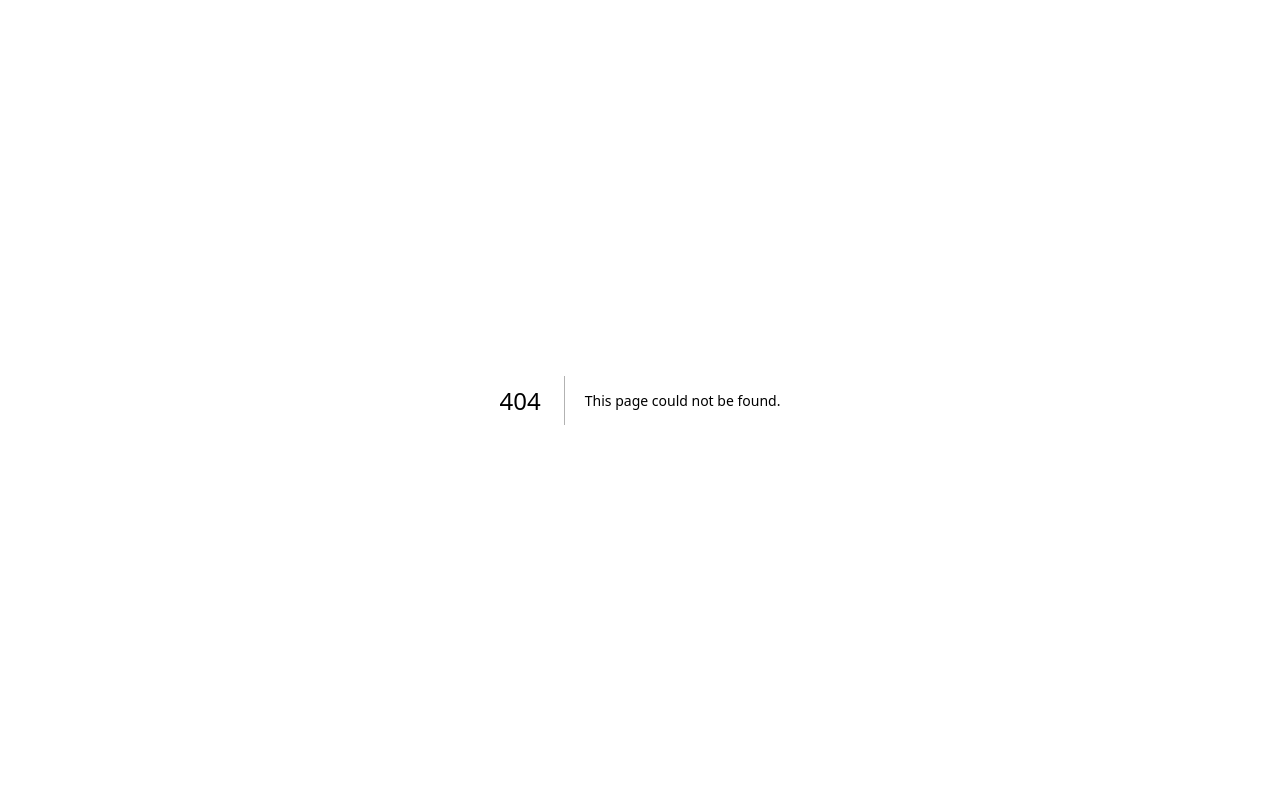
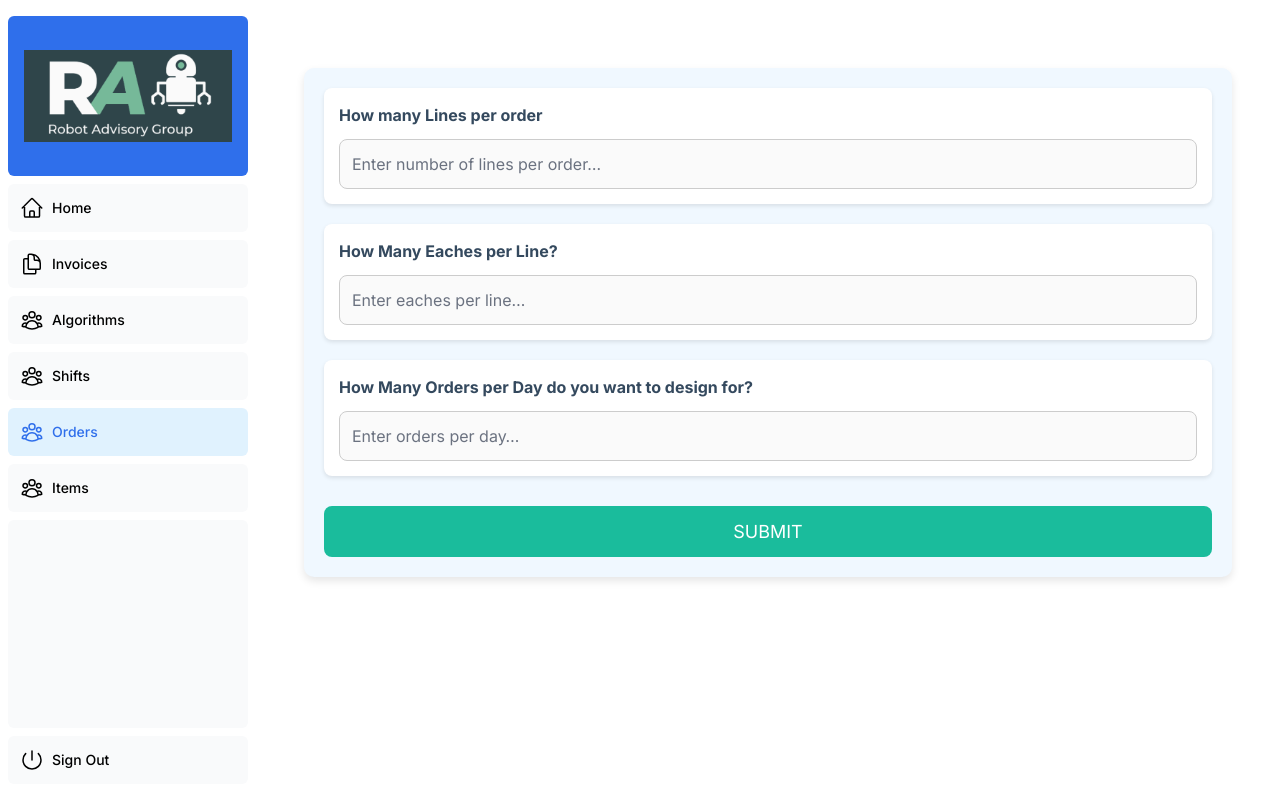
Before and after one commit to BeaJohnston/RRweb, a Next.js app: page /dashboard/orders in a window 1280 px wide. Before the commit this address had no page. Built offline with nearby package versions, Linux system fonts and the light colour scheme; a web font is replaced by a local one.

Commit message:
Added tab

```diff
--- a/app/dashboard/customers/page.tsx
+++ /dev/null
@@ -1,9 +0,0 @@
-import { Metadata } from 'next';
-
-export const metadata: Metadata = {
-  title: 'Customers',
-};
-
-export default function Page() {
-  return <p>Customers Page</p>;
-}
--- /dev/null
+++ b/app/dashboard/items/page.tsx
@@ -0,0 +1,3 @@
+export default function Page() {
+  return <p>Items Page</p>;
+}
--- /dev/null
+++ b/app/dashboard/orders/page.tsx
@@ -0,0 +1,68 @@
+// Add the "use client" directive to indicate this is a Client Component
+"use client";
+
+import { useState } from 'react';
+import styles from './styles.module.css'; // Ensure the path matches where your CSS file is
+import React from 'react';
+
+export default function OrdersPage() {
+  const [linesPerOrder, setLinesPerOrder] = useState('');
+  const [eachesPerLine, setEachesPerLine] = useState('');
+  const [ordersPerDay, setOrdersPerDay] = useState('');
+
+  const handleSubmit = (e: React.FormEvent<HTMLFormElement>) => {
+    e.preventDefault();
+    // Process the form data as required
+    console.log({
+      linesPerOrder,
+      eachesPerLine,
+      ordersPerDay,
+    });
+  };
+
+  return (
+    <div className={styles.container}>
+      <form onSubmit={handleSubmit}>
+        <div className={styles.formGroup}>
+          <label htmlFor="linesPerOrder">How many Lines per order</label>
+          <input
+            type="number"
+            id="linesPerOrder"
+            value={linesPerOrder}
+            onChange={(e) => setLinesPerOrder(e.target.value)}
+            placeholder="Enter number of lines per order…"
+            className={styles.inputField}
+          />
+        </div>
+
+        <div className={styles.formGroup}>
+          <label htmlFor="eachesPerLine">How Many Eaches per Line?</label>
+          <input
+            type="number"
+            id="eachesPerLine"
+            value={eachesPerLine}
+            onChange={(e) => setEachesPerLine(e.target.value)}
+            placeholder="Enter eaches per line…"
+            className={styles.inputField}
+          />
+        </div>
+
+        <div className={styles.formGroup}>
+          <label htmlFor="ordersPerDay">How Many Orders per Day do you want to design for?</label>
+          <input
+            type="number"
+            id="ordersPerDay"
+            value={ordersPerDay}
+            onChange={(e) => setOrdersPerDay(e.target.value)}
+            placeholder="Enter orders per day…"
+            className={styles.inputField}
+          />
+        </div>
+
+        <button type="submit" className={styles.submitButton}>
+          SUBMIT
+        </button>
+      </form>
+    </div>
+  );
+}
--- /dev/null
+++ b/app/dashboard/orders/styles.module.css
@@ -0,0 +1,129 @@
+/* Container to use full screen width */
+.container {
+  padding: 20px;
+  border: none;
+  border-radius: 10px;
+  background-color: #f0f8ff;
+  box-shadow: 0 4px 8px rgba(0, 0, 0, 0.1);
+  width: 100%;
+  max-width: 1200px;
+  margin: 20px auto;
+  box-sizing: border-box;
+}
+
+/* Flexbox for form layout */
+.formGroup {
+  margin-bottom: 20px;
+  display: flex;
+  flex-direction: column;
+  width: 100%;
+  padding: 15px;
+  border-radius: 8px;
+  background-color: #ffffff;
+  box-shadow: 0 2px 4px rgba(0, 0, 0, 0.1);
+}
+
+/* Label styling */
+.formGroup label {
+  margin-bottom: 8px;
+  font-weight: bold;
+  font-size: 16px;
+  color: #34495e;
+  display: flex;
+  align-items: center;
+}
+
+/* Input field styling */
+.inputField, .selectField {
+  padding: 12px;
+  border: 1px solid #ccc;
+  border-radius: 8px;
+  box-sizing: border-box;
+  font-size: 16px;
+  margin-top: 4px;
+  width: 100%;
+  background-color: #fafafa;
+}
+
+/* Select field background */
+.selectField {
+  background-color: #ffffff;
+}
+
+/* Button styling with transition */
+.submitButton {
+  padding: 12px;
+  background-color: #1abc9c;
+  color: white;
+  border: none;
+  border-radius: 8px;
+  font-size: 18px;
+  cursor: pointer;
+  transition: background-color 0.3s, transform 0.2s;
+  width: 100%;
+  margin-top: 10px;
+}
+
+/* Button hover effect */
+.submitButton:hover {
+  background-color: #16a085;
+  transform: scale(1.05);
+}
+
+/* Styling for results section */
+.results {
+  margin-top: 30px;
+  padding: 20px;
+  background-color: #dff9fb;
+  border-radius: 10px;
+  box-shadow: 0 4px 8px rgba(0, 0, 0, 0.1);
+  width: 100%;
+  box-sizing: border-box;
+  border: 2px solid #1abc9c;
+}
+
+/* Details section styling */
+.details {
+  margin-top: 20px;
+  background-color: #ffffff;
+  padding: 10px;
+  border-radius: 5px;
+  box-shadow: 0 2px 4px rgba(0, 0, 0, 0.1);
+}
+
+/* Summary text styling */
+.details summary {
+  font-weight: bold;
+  cursor: pointer;
+  color: #2c3e50;
+}
+
+/* Paragraph and details text styling */
+.results p, .results details {
+  margin: 8px 0;
+  font-size: 16px;
+  color: #2c3e50;
+}
+
+/* Adding background color and padding to the details content */
+.details > * {
+  padding: 5px 0;
+  color: #34495e;
+}
+
+/* Responsive adjustments */
+@media (max-width: 768px) {
+  .container {
+    padding: 15px;
+    margin: 10px;
+  }
+
+  .submitButton {
+    font-size: 16px;
+    padding: 12px;
+  }
+
+  .results {
+    padding: 15px;
+  }
+}
--- a/app/ui/dashboard/nav-links.tsx
+++ b/app/ui/dashboard/nav-links.tsx
@@ -13,9 +13,11 @@ import clsx from 'clsx';
 const links = [
   { name: 'Home', href: '/dashboard', icon: HomeIcon },
   { name: 'Invoices', href: '/dashboard/invoices', icon: DocumentDuplicateIcon },
-  { name: 'Customers', href: '/dashboard/customers', icon: UserGroupIcon },
-  { name: 'Test', href: '/dashboard/test', icon: UserGroupIcon },
+  { name: 'Algorithms', href: '/dashboard/algorithms', icon: UserGroupIcon },
   { name: 'Shifts', href: '/dashboard/shifts', icon: UserGroupIcon }, // Corrected path
+  { name: 'Orders', href: '/dashboard/orders', icon: UserGroupIcon }, // Corrected path
+  { name: 'Items', href: '/dashboard/items', icon: UserGroupIcon },
+
 ];
 
 export default function NavLinks() {
```
Also changed, not shown: app/dashboard/algorithms/page.tsx (renamed from app/dashboard/test/page.tsx), app/dashboard/algorithms/script.js (renamed from app/dashboard/test/script.js), app/dashboard/algorithms/styles.module.css (renamed from app/dashboard/test/styles.module.css).
